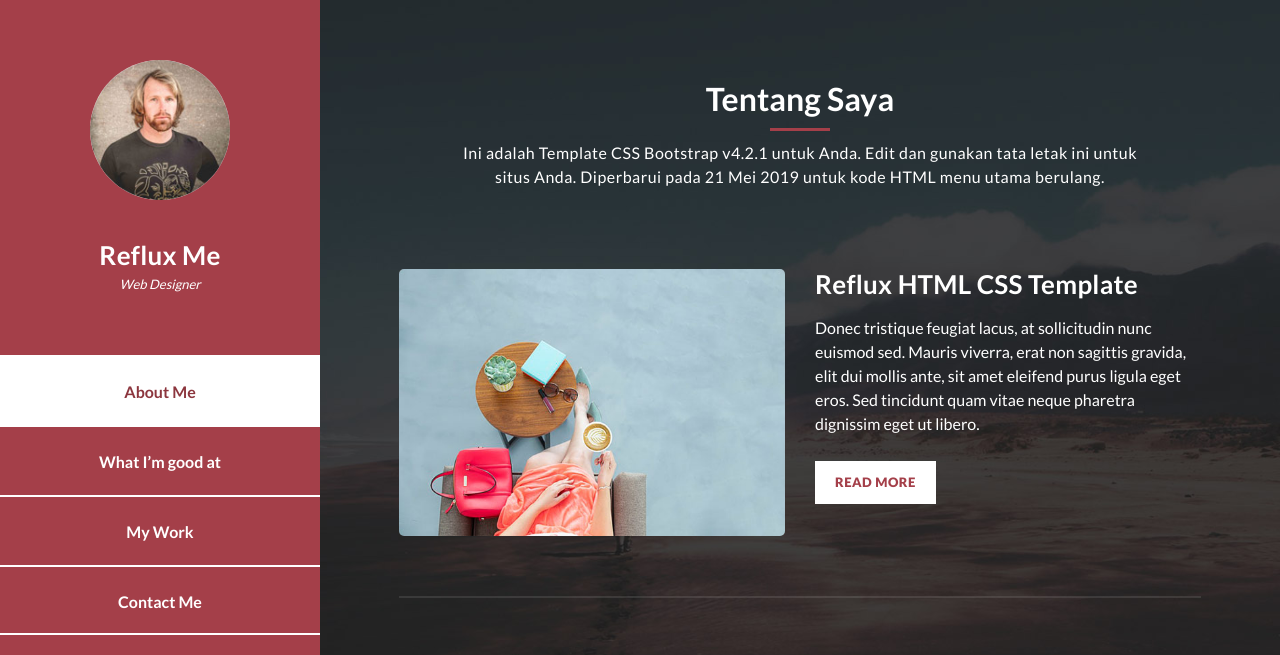
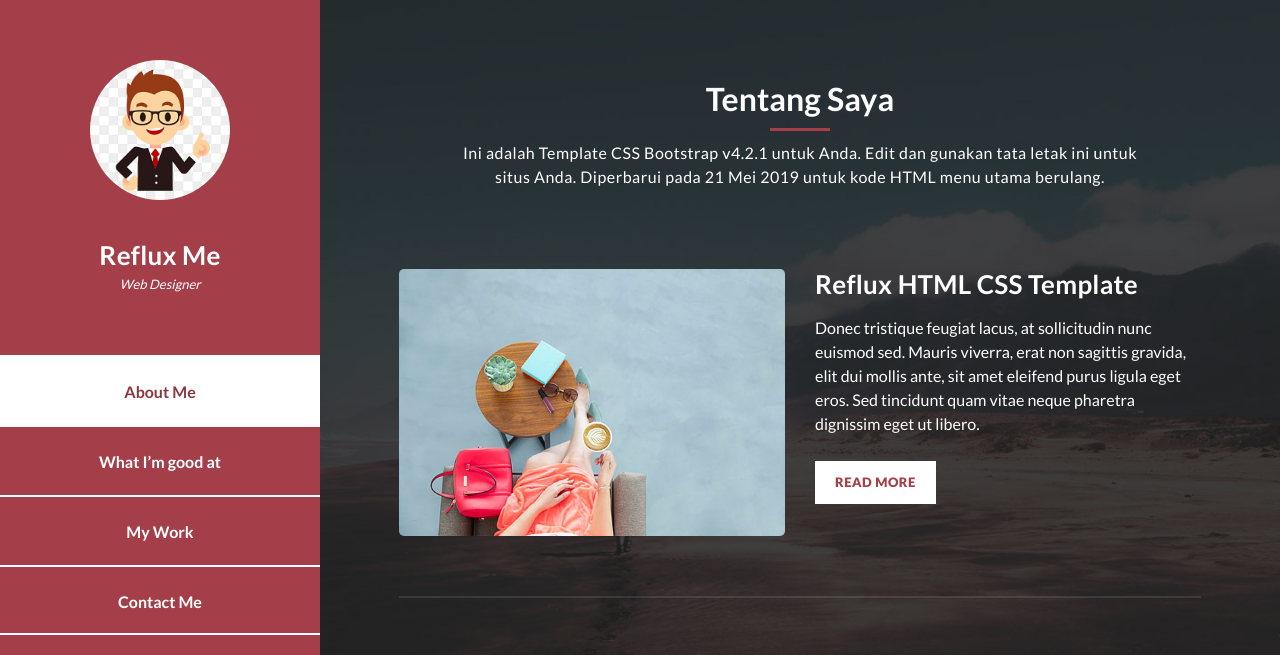
Before and after one commit to mohfikifachrezy/webprofil.fiki, a plain HTML site: page index.html in a window 1280 px wide. Shown: the top 655 px of the page. Drawn offline with Linux system fonts and the light colour scheme.

Commit message:
Update index.html

```diff
--- a/index.html
+++ b/index.html
@@ -37,7 +37,7 @@ https://templatemo.com/tm-531-reflux
           <i class="fa fa-times" id="menu-close"></i>
           <div class="container">
             <div class="image">
-              <a href="#"><img src="assets/images/author-image.jpg" alt="" /></a>
+              <a href="#"><img src="assets/images/0957f9d10811e3c.jpg" alt="" /></a>
             </div>
             <div class="author-content">
               <h4>Reflux Me</h4>
```
